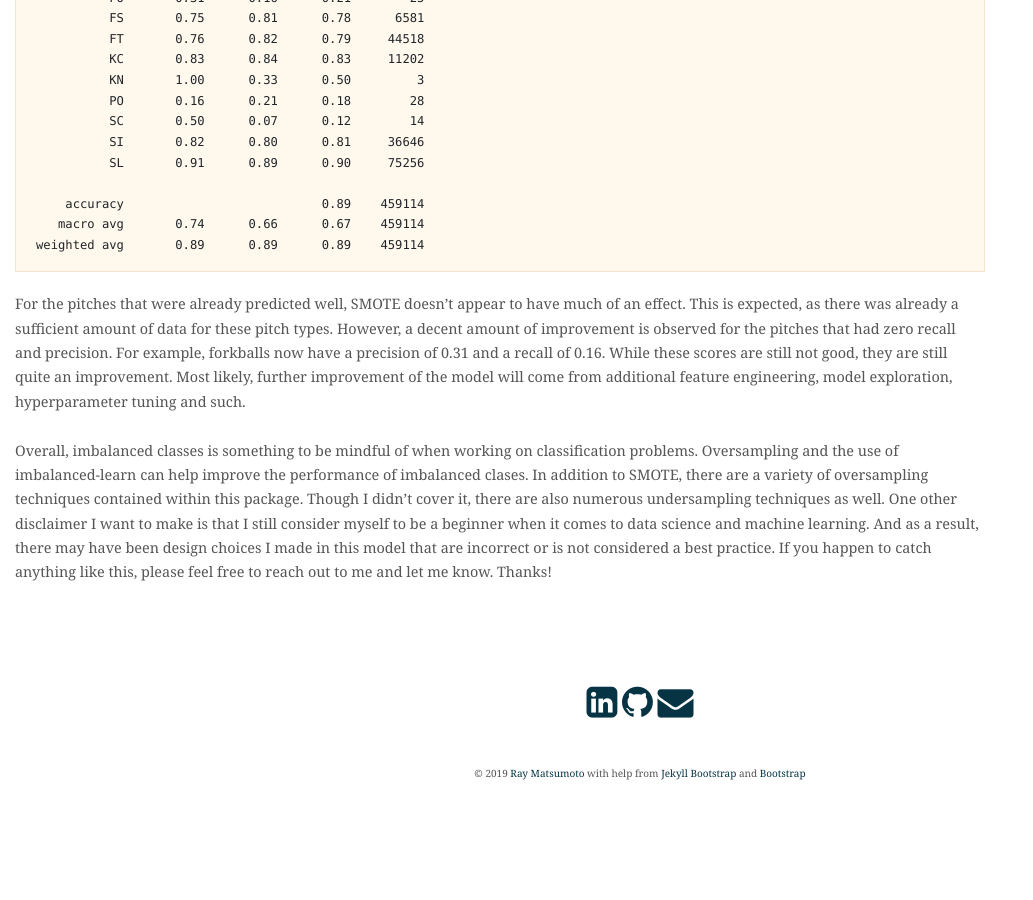
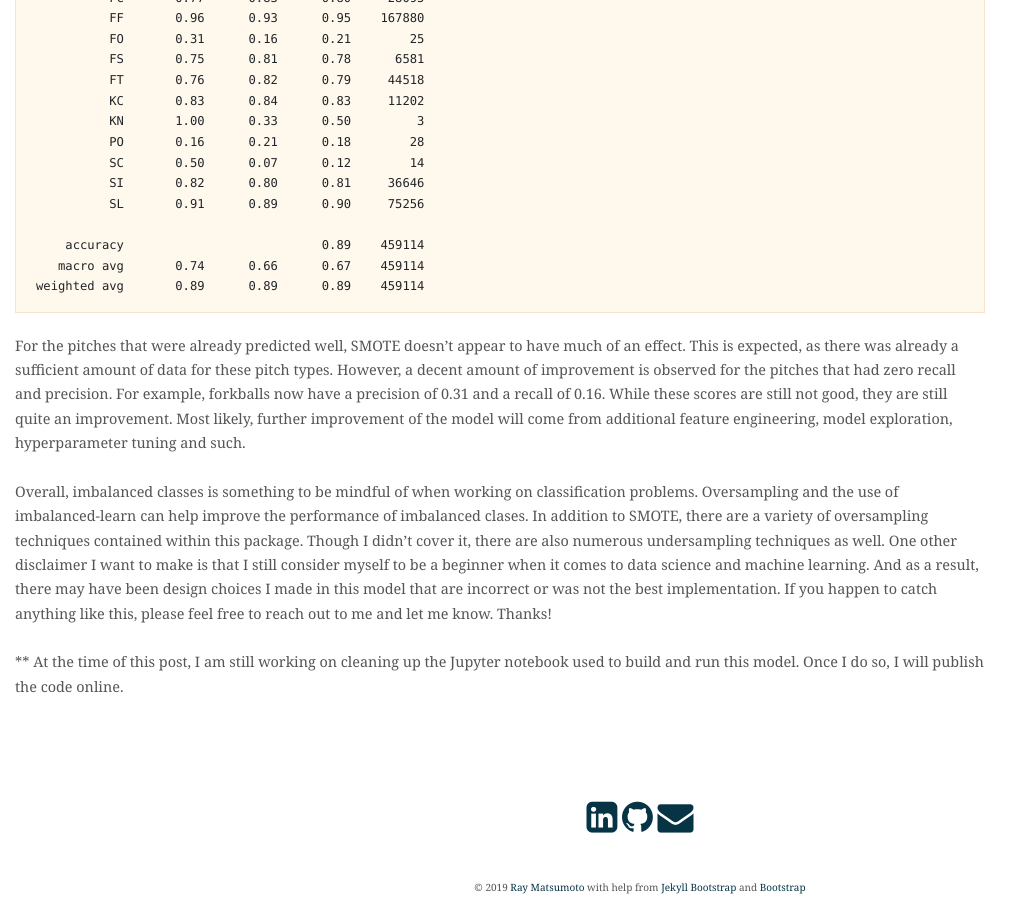
Before and after one commit to rmatsum836/rmatsum836.github.io, a Jekyll site: the page built from _posts/2019-12-03-imbalanced.md, in a window 1280 px wide and 900 px high, scrolled down 7768 px. Shown: the whole window, without its empty margins (0-1033 px from the left). Built offline with Jekyll 4.4.1, drawn with Linux system fonts in a browser that asks for light colours; nearby versions of some CDN libraries; before the commit the page ends 8553 px from its top, so only the background shows below that; some of the changed text lies outside the part shown.

Commit message:
Add disclaimer about posting code

```diff
--- a/_posts/2019-12-03-imbalanced.md
+++ b/_posts/2019-12-03-imbalanced.md
@@ -304,5 +306,8 @@ Overall, imbalanced classes is something to be mindful of when working on classi
 In addition to SMOTE, there are a variety of oversampling techniques contained within this package.  Though I didn't cover it, there are
 also numerous undersampling techniques as well.  One other disclaimer I want to make is that I still consider myself to be a beginner when
 it comes to data science and machine learning.  And as a result, there may have been design choices I made in this model that are incorrect
-or is not considered a best practice.  If you happen to catch anything like this, please feel free to reach out to me and let me know.
+or was not the best implementation.  If you happen to catch anything like this, please feel free to reach out to me and let me know.
 Thanks!
+
+** At the time of this post, I am still working on cleaning up the Jupyter notebook used to build and run this model.  Once I do so, I will
+publish the code online.
```
Also changed, not shown: other parts of _posts/2019-12-03-imbalanced.md (+5 -3 lines).
